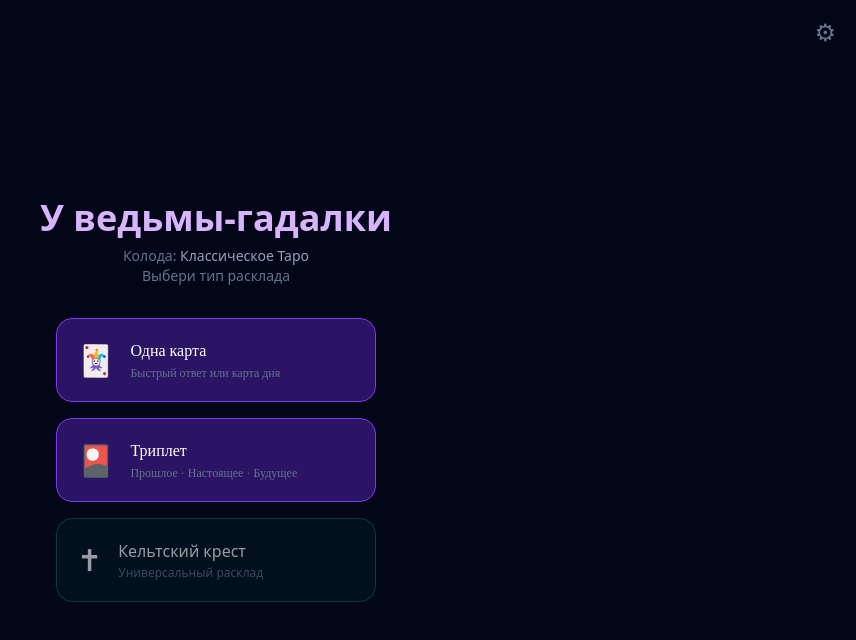
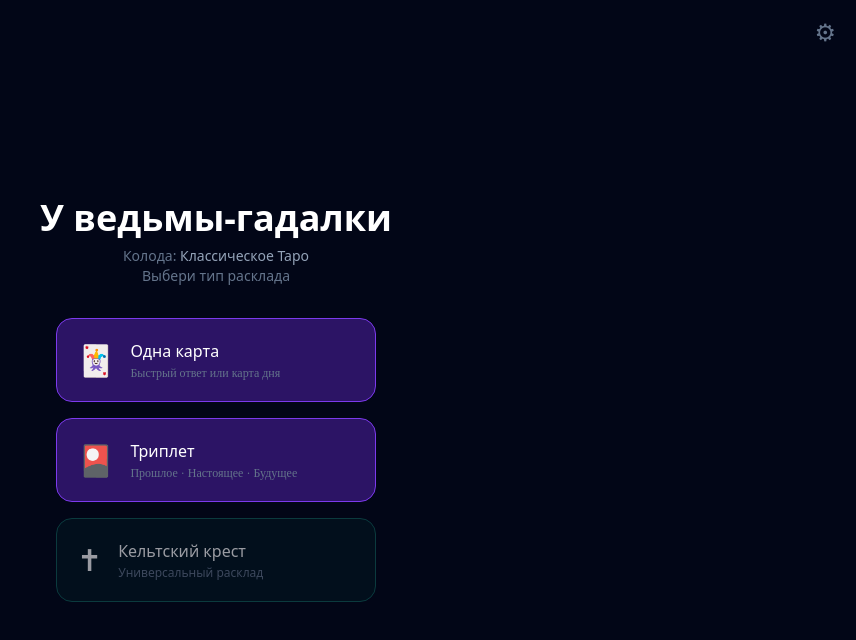
Before and after one commit to Orkutt/brutarot, a React (Vite) app in the folder frontend/: page / in a window 1280 px wide. Shown: the top 640 px of the page, without its empty margins (424-1280 px from the left). Built offline with nearby package versions, Linux system fonts and the light colour scheme; a web font is replaced by a local one.

Commit message:
try light theme2

```diff
--- a/frontend/src/components/DeckSelector.tsx
+++ b/frontend/src/components/DeckSelector.tsx
@@ -47,7 +47,7 @@ export default function DeckSelector({ onBack }: Props) {
         {/* Выбор темы */}
         <section>
           <p className="text-xs uppercase tracking-wider mb-3"
-             style={{ color: 'var(--text-muted)' }}>
+             style={{ color: 'var(--text-secondary)' }}>
             Цветовая тема
           </p>
           <div className="flex flex-col gap-2">
@@ -81,7 +81,7 @@ export default function DeckSelector({ onBack }: Props) {
                     <p className="text-sm font-medium" style={{ color: 'var(--text-primary)' }}>
                       {t.name}
                     </p>
-                    <p className="text-xs mt-0.5" style={{ color: 'var(--text-muted)' }}>
+                    <p className="text-xs mt-0.5" style={{ color: 'var(--text-secondary)' }}>
                       {t.description}
                     </p>
                   </div>
@@ -98,7 +98,7 @@ export default function DeckSelector({ onBack }: Props) {
         {/* Выбор колоды */}
         <section>
           <p className="text-xs uppercase tracking-wider mb-3"
-             style={{ color: 'var(--text-muted)' }}>
+             style={{ color: 'var(--text-secondary)' }}>
             Колода карт · нажми дважды для выбора
           </p>
           <div className="flex flex-col gap-3">
@@ -142,7 +142,7 @@ export default function DeckSelector({ onBack }: Props) {
                       )}
                     </div>
                     <p className="text-xs leading-relaxed line-clamp-5"
-                       style={{ color: 'var(--text-muted)' }}>
+                       style={{ color: 'var(--text-secondary)' }}>
                       {d.description}
                     </p>
                     {isHighlighted && (
--- a/frontend/src/components/MainMenu.tsx
+++ b/frontend/src/components/MainMenu.tsx
@@ -25,7 +25,7 @@ export default function MainMenu({ onSelect, onSettings }: Props) {
       </button>
 
       <div className="text-center">
-        <h1 className="text-4xl font-semibold text-purple-300 mb-2">У ведьмы-гадалки</h1>
+        <h1 className="text-4xl font-semibold mb-2" style={{ color: 'var(--text-primary)' }}>У ведьмы-гадалки</h1>
         <p className="text-slate-500 text-sm">
           Колода: <span className="text-slate-400">{deck.name}</span>
         </p>
@@ -43,7 +43,8 @@ export default function MainMenu({ onSelect, onSettings }: Props) {
         >
           <span className="text-3xl">🃏</span>
           <div>
-            <p className="text-white font-cormorant font-medium group-hover:text-purple-200 transition-colors">
+            <p className="font-medium group-hover:text-purple-200 transition-colors"
+            style={{ color: 'var(--text-primary)' }}>
               Одна карта
             </p>
             <p className="text-slate-500 font-cormorant text-xs mt-0.5">
@@ -61,7 +62,8 @@ export default function MainMenu({ onSelect, onSettings }: Props) {
         >
           <span className="text-3xl">🎴</span>
           <div>
-            <p className="text-white font-cormorant font-medium group-hover:text-indigo-200 transition-colors">
+            <p className="font-medium group-hover:text-indigo-200 transition-colors"
+            style={{ color: 'var(--text-primary)' }}>
               Триплет
             </p>
             <p className="text-slate-500 font-cormorant text-xs mt-0.5">
--- a/frontend/src/components/MixingScreen.tsx
+++ b/frontend/src/components/MixingScreen.tsx
@@ -56,7 +56,7 @@ export default function MixingScreen({ mode, onCardSelected, onBack }: Props) {
           ← Назад
         </button>
         <h1 className="text-lg font-semibold text-purple-300 flex-1 text-center pr-8">
-          {mode === 'single' ? '✦ Одна карта' : '✦ Триплет'}
+          {mode === 'single' ? '✦ Одна карта' : 'Триплет'}
         </h1>
       </header>
 
```
